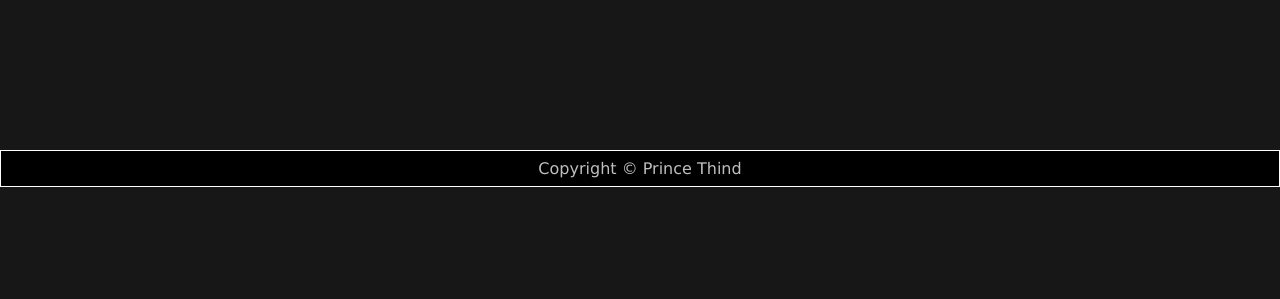
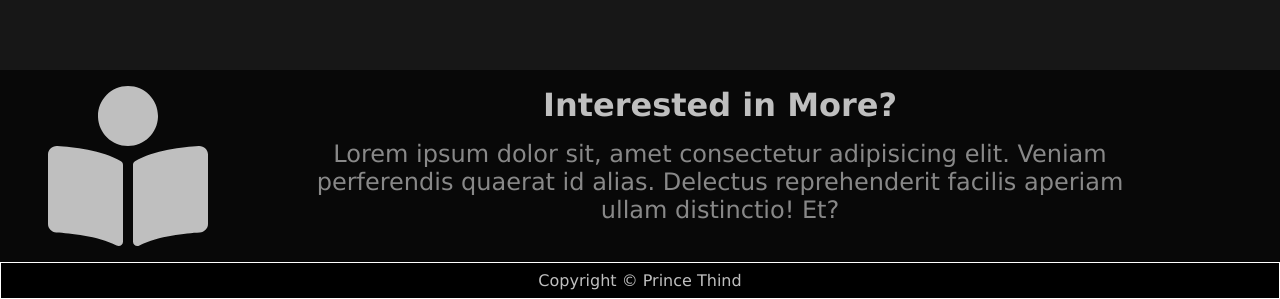
Before and after one commit to prince-thind/prince-thind.github.io, a Next.js app: page /education in a window 1280 px wide. Shown: the part 899-1198 px from the top of the page. Before the commit the page ends 1086 px from the top, so only its background shows below. Built offline with nearby package versions, Linux system fonts and the light colour scheme.

Commit message:
add interested in more section

```diff
--- a/pages/education.js
+++ b/pages/education.js
@@ -5,19 +5,19 @@ import styles from "../styles/Education.module.scss";
 import education from "../lib/education";
 import certification from "../lib/certification";
 import Grid from "../components/grid";
-import { faBookReader } from "@fortawesome/free-solid-svg-icons";
+import { faBookReader, faUniversity } from "@fortawesome/free-solid-svg-icons";
 import { FontAwesomeIcon } from "@fortawesome/react-fontawesome";
 import class10ResultPic from "../images/achivements/class10Result.png";
 
 export default function Education() {
   return (
-    <div className={styles["education"]}>
+    <div >
       <Head>
         <title>Education</title>
       </Head>
       <section className={styles["section"]}>
         <div>
-          <FontAwesomeIcon icon={faBookReader} />
+          <FontAwesomeIcon icon={faUniversity } />
         </div>
         <div>
           <h2>Education</h2>
@@ -57,7 +57,7 @@ export default function Education() {
           </div>
         </div>
       </section>
-      <section>
+      <section className={styles["education"]}>
         <CollapseBar topic="Education">
           <ul className={styles["education-list"]}>
             {education.map((project) => {
@@ -102,6 +102,19 @@ export default function Education() {
           <Grid items={certification} />
         </CollapseBar>
       </section>
+      <section className={styles["section"]}>
+        <div>
+          <FontAwesomeIcon icon={faBookReader} />
+        </div>
+        <div>
+          <h2>Interested in More?</h2>
+          <p>
+            Lorem ipsum dolor sit, amet consectetur adipisicing elit. Veniam
+            perferendis quaerat id alias. Delectus reprehenderit facilis aperiam
+            ullam distinctio! Et?
+          </p>
+        </div>
+      </section>
     </div>
   );
 }
--- a/styles/Education.module.scss
+++ b/styles/Education.module.scss
@@ -34,7 +34,7 @@
 
 //old styles
 .education {
-  margin-bottom: 10rem;
+  margin-bottom: 5rem;
 }
 
 .education-heading {
```
